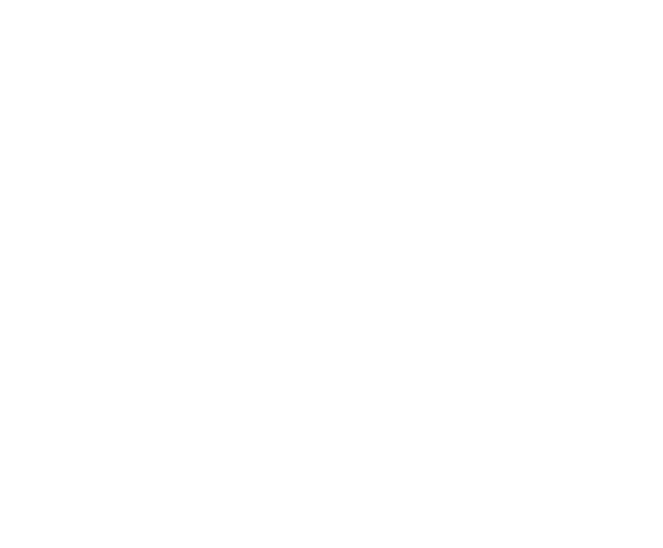
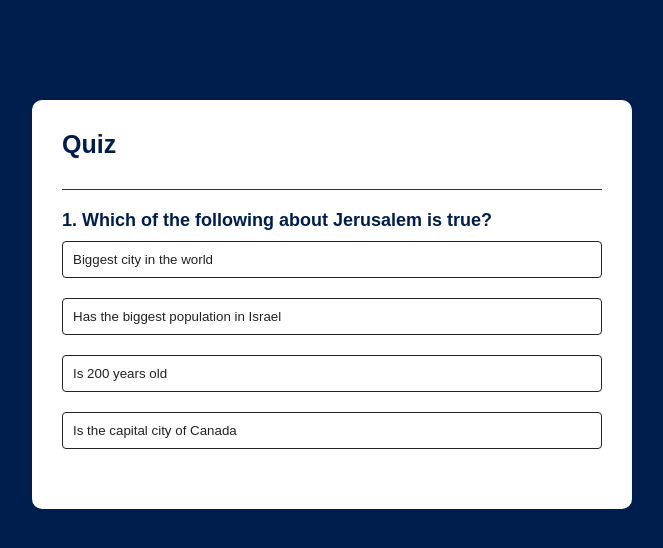
Before and after one commit to Musnik52/JavascriptShenanigans, a plain HTML site: page 00-MyQuiz/index.html in a window 1280 px wide. Shown: the whole page, without its empty margins (308-971 px from the left). Drawn offline with Linux system fonts and the light colour scheme.

Commit message:
Add files via upload

```diff
--- a/00-MyQuiz/index.html
+++ b/00-MyQuiz/index.html
@@ -5,7 +5,21 @@
     <meta name="viewport" content="width=device-width, initial-scale=1.0" />
     <title>My Quiz</title>
     <link rel="stylesheet" href="style.css" />
-    <script defer src="script.js"></script>
+    <script type="module" defer src="script.js"></script>
   </head>
-  <body></body>
+  <body>
+    <div class="app">
+      <h1>Quiz</h1>
+      <div class="quiz">
+        <h2 id="question">Question Here</h2>
+        <div id="answer-btns">
+          <button class="btn">Ans1</button>
+          <button class="btn">Ans2</button>
+          <button class="btn">Ans3</button>
+          <button class="btn">Ans4</button>
+        </div>
+        <button id="next-btn">Next</button>
+      </div>
+    </div>
+  </body>
 </html>
--- /dev/null
+++ b/00-MyQuiz/questions.js
@@ -0,0 +1,40 @@
+const questions = [
+  {
+    question: "Which of the following about Jerusalem is true?",
+    answers: [
+      { answer: "Biggest city in the world", isCorrect: false },
+      { answer: "Has the biggest population in Israel", isCorrect: true },
+      { answer: "Is 200 years old", isCorrect: false },
+      { answer: "Is the capital city of Canada", isCorrect: false },
+    ],
+  },
+  {
+    question: 'Which actor/actress played a character in the movie "I, Robot"?',
+    answers: [
+      { answer: "Will Smith", isCorrect: true },
+      { answer: "Mila Kunis", isCorrect: false },
+      { answer: "Tom Hanks", isCorrect: false },
+      { answer: "Betty White", isCorrect: false },
+    ],
+  },
+  {
+    question: "Who painted the Mona Lisa?",
+    answers: [
+      { answer: "Pablo Picasso", isCorrect: false },
+      { answer: "Banksi", isCorrect: false },
+      { answer: "Leonardo Da-Vinci", isCorrect: true },
+      { answer: "Michaelangelo", isCorrect: false },
+    ],
+  },
+  {
+    question: "What is the meaning of Life?",
+    answers: [
+      { answer: "Making Money", isCorrect: false },
+      { answer: "Fighting", isCorrect: false },
+      { answer: "Playing Poker", isCorrect: false },
+      { answer: "42", isCorrect: true },
+    ],
+  },
+];
+
+export {questions}
--- a/00-MyQuiz/script.js
+++ b/00-MyQuiz/script.js
@@ -0,0 +1,74 @@
+import { questions } from "./questions.js";
+
+const questionEl = document.querySelector("#question");
+const answerBtn = document.querySelector("#answer-btns");
+const nextBtn = document.querySelector("#next-btn");
+
+let questionIndex = 0;
+let score = 0;
+
+const quizInit = () => {
+  questionIndex = 0;
+  score = 0;
+  nextBtn.innerHTML = "Next";
+  displayQuestion();
+};
+
+const displayQuestion = () => {
+  quizReset();
+  let currQuestion = questions[questionIndex];
+  let questionNum = questionIndex + 1;
+  questionEl.innerHTML = `${questionNum}. ${currQuestion.question}`;
+
+  currQuestion.answers.forEach((answer) => {
+    const btn = document.createElement("button");
+    btn.innerHTML = answer.answer;
+    btn.classList.add("btn");
+    answerBtn.appendChild(btn);
+    if (answer.isCorrect) {
+      btn.dataset.isCorrect = answer.isCorrect;
+    }
+    btn.addEventListener("click", answerSelect);
+  });
+};
+
+const quizReset = () => {
+  nextBtn.style.display = "none";
+  while (answerBtn.firstChild) {
+    answerBtn.removeChild(answerBtn.firstChild);
+  }
+};
+
+const answerSelect = (e) => {
+  const btnPress = e.target;
+  const choice = btnPress.dataset.isCorrect ? "correct" : "incorrect";
+  btnPress.classList.add(choice);
+  if (choice === "correct") {
+    score++;
+  }
+  Array.from(answerBtn.children).forEach((btn) => {
+    if (btn.dataset.isCorrect) {
+      btn.classList.add("correct");
+    }
+    btn.disabled = true;
+  });
+  nextBtn.style.display = "block";
+};
+
+const nextQuestion = () => {
+  questionIndex++;
+  questionIndex < questions.length ? displayQuestion() : displayScore();
+};
+
+const displayScore = () => {
+  quizReset();
+  questionEl.innerHTML = `You answered ${score} question(s) correctly.`;
+  nextBtn.innerHTML = "Play again?";
+  nextBtn.style.display = "block";
+};
+
+nextBtn.addEventListener("click", () => {
+  questionIndex < questions.length ? nextQuestion() : quizInit();
+});
+
+quizInit();
--- a/00-MyQuiz/style.css
+++ b/00-MyQuiz/style.css
@@ -4,3 +4,78 @@
   font-family: "Poppins", sans-serif;
   box-sizing: border-box;
 }
+
+body {
+  background: #001e4d;
+}
+
+.app {
+  background: #fff;
+  width: 90%;
+  max-width: 600px;
+  margin: 100px auto 0;
+  border-radius: 10px;
+  padding: 30px;
+}
+
+.app h1 {
+  font-size: 25px;
+  color: #001e4d;
+  font-weight: 600;
+  border-bottom: 1px solid #333;
+  padding-bottom: 30px;
+}
+
+.quiz {
+  padding: 20px 0;
+}
+
+.quiz h2 {
+  font-size: 18px;
+  color: #001e4d;
+  font-weight: 600;
+}
+
+.btn {
+  background: #fff;
+  color: #222;
+  font-weight: 500;
+  width: 100%;
+  border: 1px solid #222;
+  padding: 10px;
+  margin: 10px 0;
+  text-align: left;
+  border-radius: 4px;
+  cursor: pointer;
+  transition: all 0.3s;
+}
+
+.btn:hover:not([disabled]) {
+  background: #222;
+  color: #fff;
+}
+
+.btn:disabled{
+  cursor: no-drop;
+}
+
+#next-btn {
+  background: #001e4d;
+  color: #fff;
+  font-weight: 500;
+  width: 150px;
+  border: 0;
+  padding: 10px;
+  margin: 20px auto 0;
+  border-radius: 4px;
+  cursor: pointer;
+  display: none;
+}
+
+.correct {
+  background: #9aeabc;
+}
+
+.incorrect {
+  background: #ff9393;
+}
```
